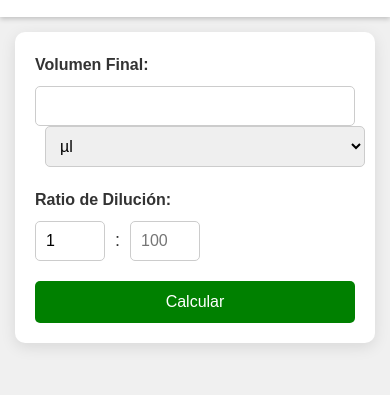
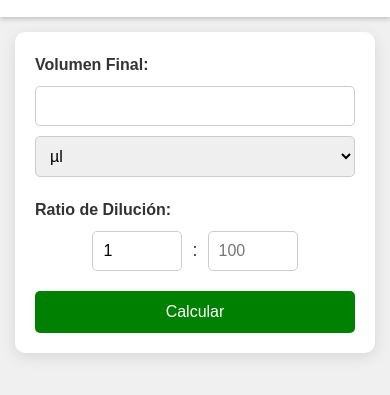
Before and after one commit to Mlao46/lab_dil, a plain HTML site: page index.html in a window 390 px wide. Shown: the part 61-456 px from the top of the page. Drawn offline with Linux system fonts and the light colour scheme.

Commit message:
Update styles.css

```diff
--- a/styles.css
+++ b/styles.css
@@ -53,24 +53,20 @@ input[type="number"], select {
     font-size: 16px;
 }
 
-input[type="number"] {
-    max-width: 200px;
-}
-
 select {
-    max-width: 100px;
-    margin-left: 10px;
+    margin-top: 10px;
 }
 
 .ratio-container {
     display: flex;
     align-items: center;
-    gap: 10px;
+    justify-content: center; /* Centra los elementos horizontalmente */
+    gap: 15px; /* Más espacio para mejor estética */
+    width: 100%; /* Aprovecha el ancho disponible */
 }
 
 .ratio-container input[type="number"] {
-    width: 80px;
-    max-width: none;
+    width: 100px; /* Ancho cómodo para los inputs */
 }
 
 .ratio-container span {
@@ -127,15 +123,13 @@ button:hover {
         font-size: 24px;
     }
 
-    input[type="number"], select {
-        max-width: 100%;
-    }
-
     .ratio-container {
-        flex-direction: row;
+        flex-direction: row; /* Mantiene los inputs en horizontal */
+        justify-content: center; /* Centra en pantallas pequeñas */
+        gap: 10px; /* Reduce el espacio ligeramente */
     }
 
     .ratio-container input[type="number"] {
-        width: 70px;
+        width: 90px; /* Ajuste para pantallas pequeñas */
     }
 }
```
